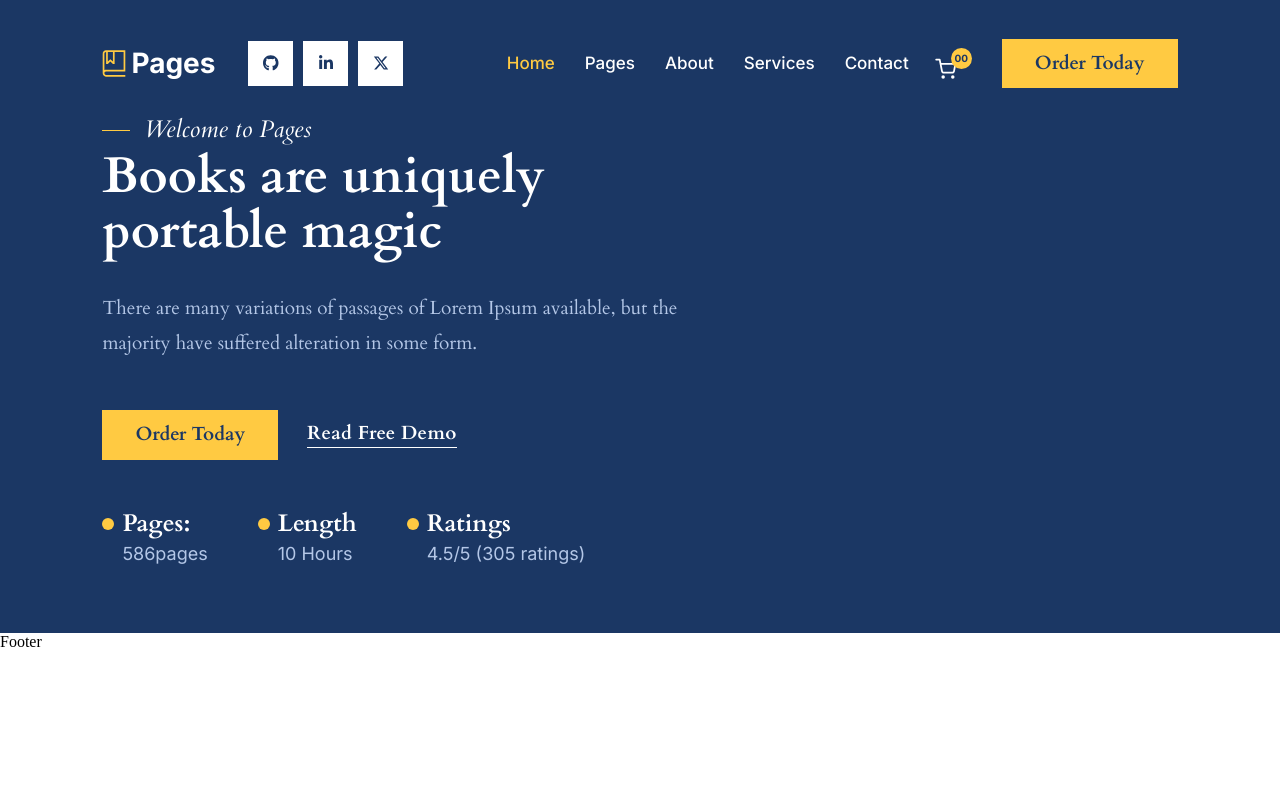
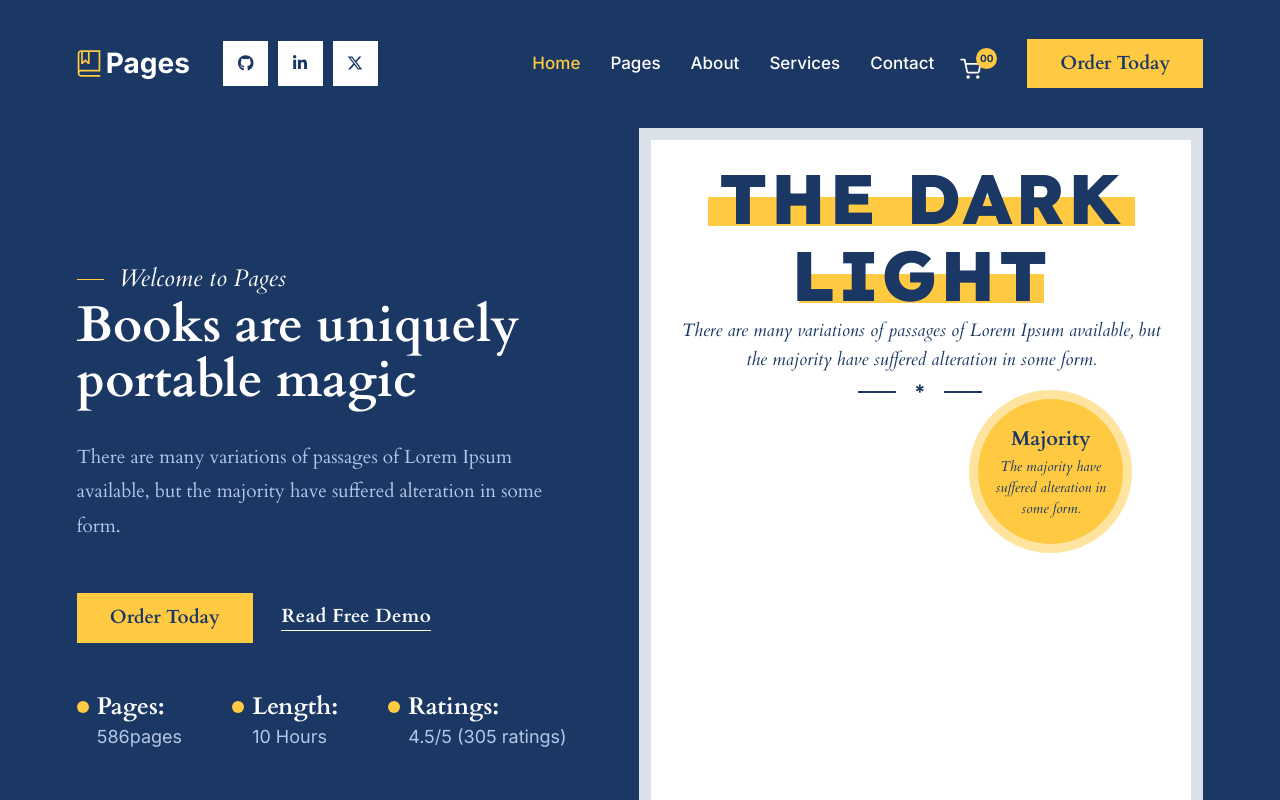
Before and after one commit to LmOpe/pages, a React (Vite) app: page / in a window 1280 px wide. Shown: the top 800 px of the page. Built offline with nearby package versions, Linux system fonts and the light colour scheme.

Commit message:
Completed first part of the book section

```diff
--- a/src/components/Details.jsx
+++ b/src/components/Details.jsx
@@ -6,8 +6,8 @@ import './utilities/base.css';
 export const Details = () => {
   const details = [
     { "title": "Pages:", 'content': '586pages'},
-    { 'title': "Length", 'content': "10 Hours" },
-    { 'title': 'Ratings', 'content': "4.5/5 (305 ratings)" },
+    { 'title': "Length:", 'content': "10 Hours" },
+    { 'title': 'Ratings:', 'content': "4.5/5 (305 ratings)" },
   ];
 
   const details_component = details.map(detail =>{
@@ -16,6 +16,7 @@ export const Details = () => {
         display={'flex'}
         alignItems={'flex-start'}
         gap={'8px'}
+        key={detail.title}
         >
             <Box
             width={'12px'}
@@ -41,6 +42,9 @@ export const Details = () => {
             fontWeight={400}
             fontSize={'18px'}
             lineHeight={'170%'}
+            style={{
+              textWrap: 'nowrap'
+            }}
             >
                 {detail.content}
             </Box>
--- a/src/components/base/Header.jsx
+++ b/src/components/base/Header.jsx
@@ -20,8 +20,8 @@ export const Header = ({ children }) => {
       alignItems={"center"}
       width={"100vw"}
       maxWidth={'1920px'}
-      gap={"1.5rem"}
-      padding={"3% 8% 5% 8%"}
+      gap={"2.5rem"}
+      padding={"3% 6% 5% 6%"}
       className="primary-bg"
       component="header"
     >
--- a/src/components/utilities/base.css
+++ b/src/components/utilities/base.css
@@ -1,5 +1,6 @@
 @import url("https://fonts.googleapis.com/css2?family=Inter:wght@400;500;600;700&display=swap");
 @import url("https://fonts.googleapis.com/css2?family=Cardo:ital,wght@0,400;0,700;1,400&display=swap");
+@import url('https://fonts.googleapis.com/css2?family=Lexend:wght@400;700;800&display=swap');
 
 :root {
   --primary: #1b3764;
@@ -14,6 +15,10 @@
 
 .font-inter {
   font-family: "Inter", sans-serif;
+}
+
+.font-lexend {
+  font-family: 'Lexend', sans-serif;
 }
 
 .primary-bg {
--- a/src/pages/index.jsx
+++ b/src/pages/index.jsx
@@ -24,6 +24,7 @@ export const Homepage = () => {
         width={"100%"}
         alignItems={"center"}
         justifyContent={"space-between"}
+        gap={"4rem"}
       >
         <Box
           component={"section"}
@@ -62,7 +63,6 @@ export const Homepage = () => {
             </Box>
           </Box>
           <Box
-            width={"614px"}
             display={"flex"}
             flexDirection={"column"}
             gap={"49px"}
@@ -90,10 +90,10 @@ export const Homepage = () => {
               </Box>
             </Box>
             <Box
-            display={'flex'}
-            alignItems={'center'}
-            justifyContent={'flex-start'}
-            gap={'1rem'}
+              display={"flex"}
+              alignItems={"center"}
+              justifyContent={"flex-start"}
+              gap={"1rem"}
             >
               <NavButton styles={styles} className={className}>
                 Order Today
@@ -101,21 +101,21 @@ export const Homepage = () => {
               <NavButton
                 styles={{
                   fontWeight: 700,
-              lineHeight: '125%',
-              fontSize: '19px',
-              background: 'none',
-              padding: '0.8rem',
-              letterSpacing: '0.38px',
-              flexDirection: 'column',
-              gap: '0.1rem'
-
+                  lineHeight: "125%",
+                  fontSize: "19px",
+                  background: "none",
+                  padding: "0.8rem",
+                  letterSpacing: "0.38px",
+                  flexDirection: "column",
+                  gap: "0.1rem",
                 }}
-            className={'primary-font font-cardo free-demo'}>
+                className={"primary-font font-cardo free-demo"}
+              >
                 Read Free Demo
                 <Box
                   width={"100%"}
                   height={"1px"}
-              backgroundColor={'#fff'}
+                  backgroundColor={"#fff"}
                 ></Box>
               </NavButton>
             </Box>
@@ -125,13 +125,171 @@ export const Homepage = () => {
         <Box
           component={"section"}
           width={"100%"}
-          height={"100%"}
           display={"flex"}
-          alignItems={"flex-start"}
+          alignItems={"center"}
           justifyContent={"space-between"}
           flexDirection={"column"}
-          backgroundColor={"purple"}
+          backgroundColor={"#fff"}
+          border={"12px solid #DBE1E9"}
+          padding={"15px"}
+        >
+          <Box
+            display={"flex"}
+            flexDirection={"column"}
+            alignItems={"center"}
+            justifyContent={"center"}
+            gap={"3px"}
+            padding={"5px"}
+          >
+            <Box
+              className={"blue-font"}
+              display={"flex"}
+              alignItems={"center"}
+              position={"relative"}
+              justifyContent={"center"}
+              width={"450px"}
+            >
+              <Box
+                textAlign={"center"}
+                fontSize={"70px"}
+                fontWeight={800}
+                lineHeight={"110%"}
+                letterSpacing={"3.5px"}
+                className={"font-lexend"}
+                textTransform={"uppercase"}
+                display={"inline"}
+                zIndex={2}
+              >
+                The Dark Light
+              </Box>
+              <Box
+                position={"absolute"}
+                zIndex={1}
+                width={"427px"}
+                height={"1.8rem"}
+                top={"37px"}
+                className={"secondary-bg"}
               ></Box>
+              <Box
+                position={"absolute"}
+                zIndex={1}
+                width={"245px"}
+                height={"1.8rem"}
+                top={"114px"}
+                className={"secondary-bg"}
+              ></Box>
+            </Box>
+            <Box
+              className="font-cardo blue-font"
+              fontStyle={"italic"}
+              fontSize={"18px"}
+              textAlign={"center"}
+              fontWeight={400}
+              lineHeight={"160%"}
+              width={"500px"}
+            >
+              There are many variations of passages of Lorem Ipsum available,
+              but the majority have suffered alteration in some form.
+            </Box>
+          </Box>
+          <Box width={"422px"} height={"478px"} position={"relative"}>
+            <Box
+              display={"flex"}
+              flexDirection={"column"}
+              alignItems={"center"}
+              justifyContent={"center"}
+              position={"absolute"}
+              bottom={0}
+              left={"12.5%"}
+              textAlign={"center"}
+              className={"blue-font font-cardo"}
+            >
+              <Box fontWeight={700} fontSize={"25px"} lineHeight={"125%"}>
+                -John Abraham-
+              </Box>
+              <Box
+                fontSize={"16px"}
+                fontStyle={"italic"}
+                fontWeight={400}
+                lineHeight={"170%"}
+              >
+                The majority have suffered alteration in some form.
+              </Box>
+            </Box>
+            <Box
+              position={"absolute"}
+              top={0}
+              left={"35%"}
+              width={"124px"}
+              display={"flex"}
+              alignItems={"center"}
+              justifyContent={"space-between"}
+              gap={"5px"}
+            >
+              <Box className={"primary-bg"} width={"38px"} height={"2px"}></Box>
+              <Box
+                className={"blue-font font-inter"}
+                fontSize={"20px"}
+                fontWeight={800}
+                display={"flex"}
+                flexDirection={"column"}
+                height={"24px"}
+                alignItems={"center"}
+              >
+                *
+              </Box>
+              <Box className={"primary-bg"} width={"38px"} height={"2px"}></Box>
+            </Box>
+            <Box
+              width={"163px"}
+              height={"163px"}
+              position={"absolute"}
+              right={0}
+              top={10}
+            >
+              <Box
+                width={"100%"}
+                height={"100%"}
+                borderRadius={"50%"}
+                padding={"9px"}
+                style={{
+                  background: 'rgba(255, 202, 66, 0.5)'
+                }}
+              >
+                <Box
+                  width={"100%"}
+                  height={"100%"}
+                  borderRadius={"50%"}
+                  className="secondary-bg font-cardo blue-font"
+                  display={'flex'}
+                  flexDirection={'column'}
+                  padding={'27px 10px'}
+                  alignItems={'center'}
+                  textAlign={'center'}
+                  gap={'5px'}
+                >
+                  <h3
+                  style={{
+                    fontSize: '20px',
+                    fontWeight: 700,
+                    lineHeight: '125%'
+                  }}
+                  >
+                  Majority
+                  </h3>
+                  <Box
+                  fontSize={'14px'}
+                  fontStyle={'italic'}
+                  fontWeight={400}
+                  lineHeight={'150%'}
+                  >
+                  The majority have suffered alteration in some form.
+                  </Box>
+                </Box>
+              </Box>
+            </Box>
+          </Box>
+        </Box>
       </Box>
     </Header>
   );
```
Lines whose indentation alone changed are shown as unchanged.
